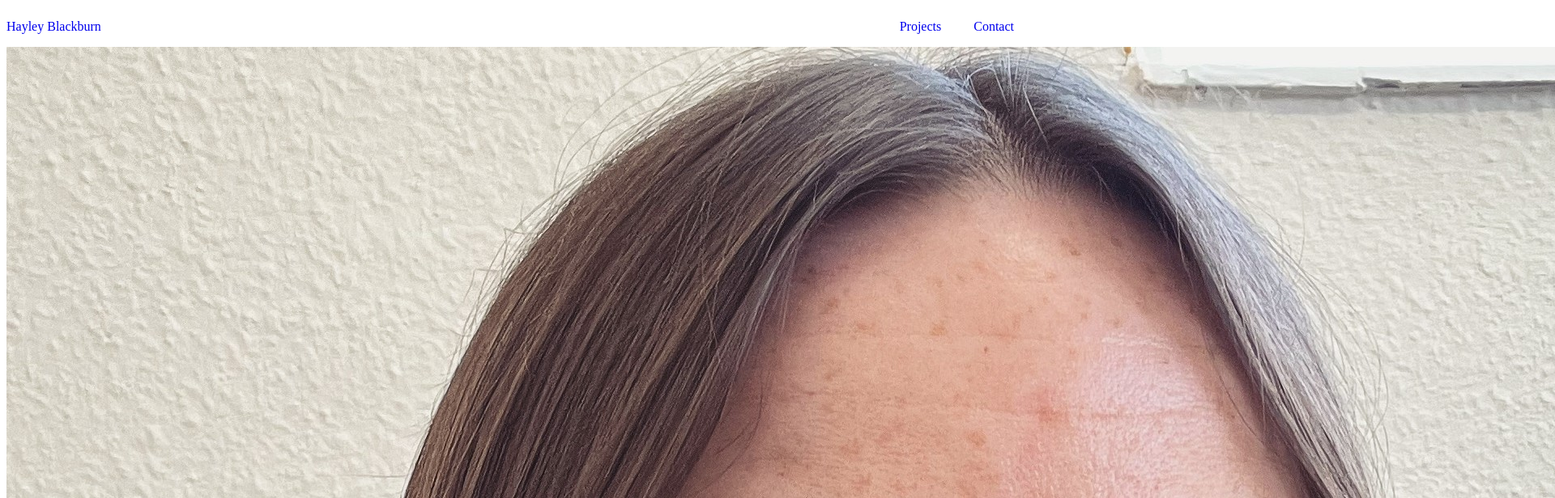
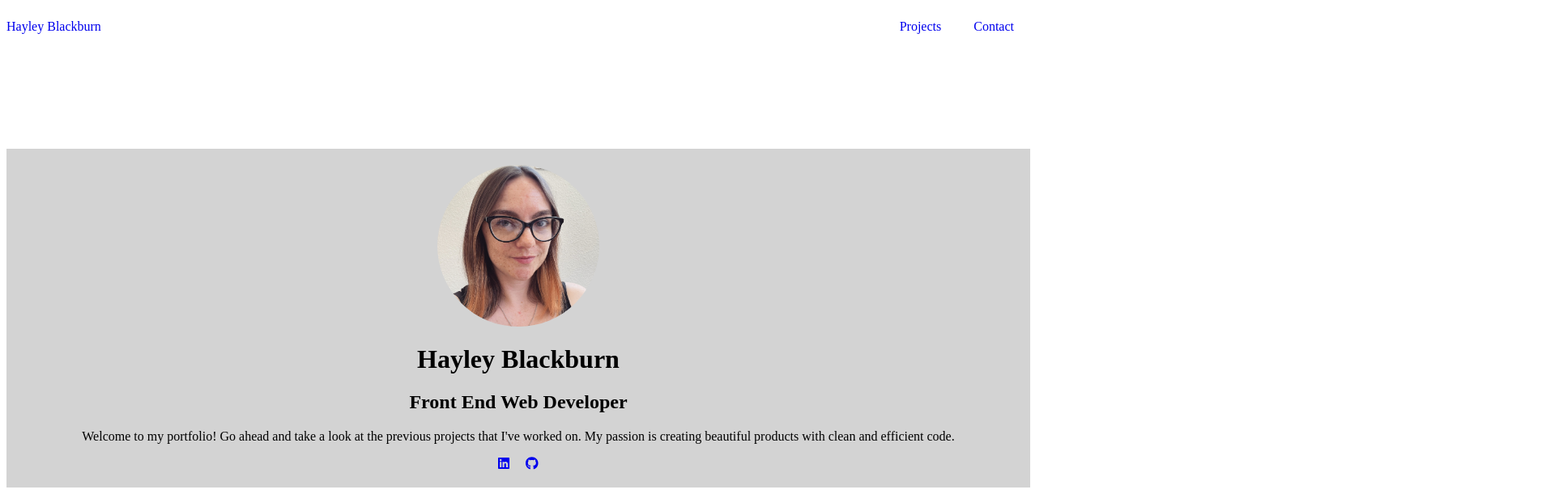
Before and after one commit to codenamehaylz/react-portfolio, a React (Create React App) app: page / in a window 1280 px wide. Shown: the top 616 px of the page at 81% size, 1920 px wide, since content can reach past the window. Built offline with nearby package versions, Linux system fonts and the light colour scheme.

Commit message:
added basic styling to Home section

```diff
--- a/public/style.css
+++ b/public/style.css
@@ -17,3 +17,29 @@ nav .nav-link {
 nav ul .nav-link {
     padding: 0px 20px;
 }
+
+
+/* Home */
+
+.hero-container {
+    margin-top: 10%;
+    padding: 20px;
+    display: flex;
+    flex-direction: column;
+    align-items: center;
+    background-color: lightgrey;
+}
+
+.hero-container img {
+    width: 200px;
+    height: 200px;
+    border-radius: 100px;
+}
+
+.hero-content {
+    text-align: center;
+}
+
+.hero-social a {
+    padding: 0px 10px;
+}
--- a/src/components/Home.js
+++ b/src/components/Home.js
@@ -7,11 +7,15 @@ function Home() {
       <div>
         <div className="hero-container">
           <img alt="Headshot of Hayley Blackburn" src={require("../images/Me.jpg")} />
-          <h1>Hayley Blackburn</h1>
-          <h2>Front End Web Developer</h2>
-          <p>Welcome to my portfolio! Go ahead and take a look at the previous projects that I've worked on. My passion is creating beautiful products with clean and efficient code.</p>
-          <a href="https://www.linkedin.com/in/hayley-blackburn1/"><FontAwesomeIcon icon={faLinkedin} /></a>
-          <a href="https://github.com/codenamehaylz"><FontAwesomeIcon icon={faGithub} /></a>
+          <div className="hero-content">
+            <h1>Hayley Blackburn</h1>
+            <h2>Front End Web Developer</h2>
+            <p>Welcome to my portfolio! Go ahead and take a look at the previous projects that I've worked on. My passion is creating beautiful products with clean and efficient code.</p>
+            <div className="hero-social">
+              <a href="https://www.linkedin.com/in/hayley-blackburn1/"><FontAwesomeIcon icon={faLinkedin} /></a>
+              <a href="https://github.com/codenamehaylz"><FontAwesomeIcon icon={faGithub} /></a>
+            </div>
+          </div>
         </div>
       </div>
     );
```
